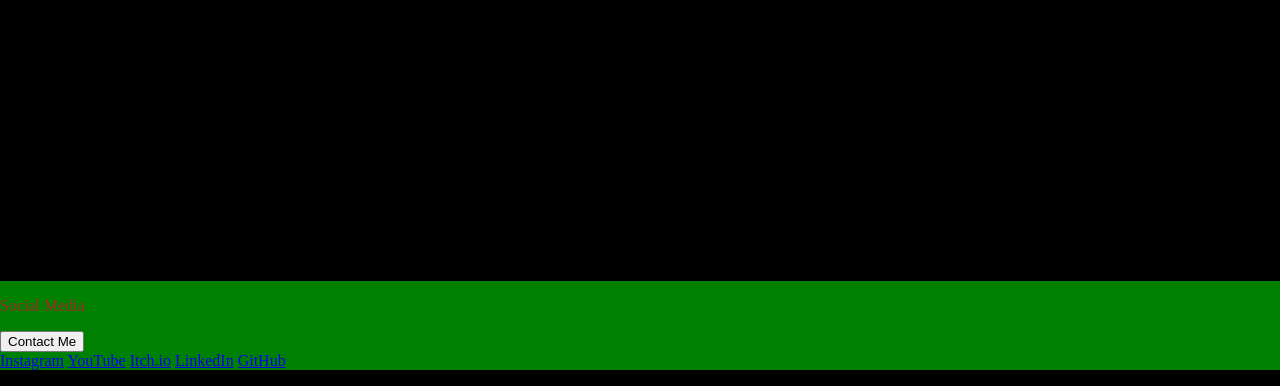
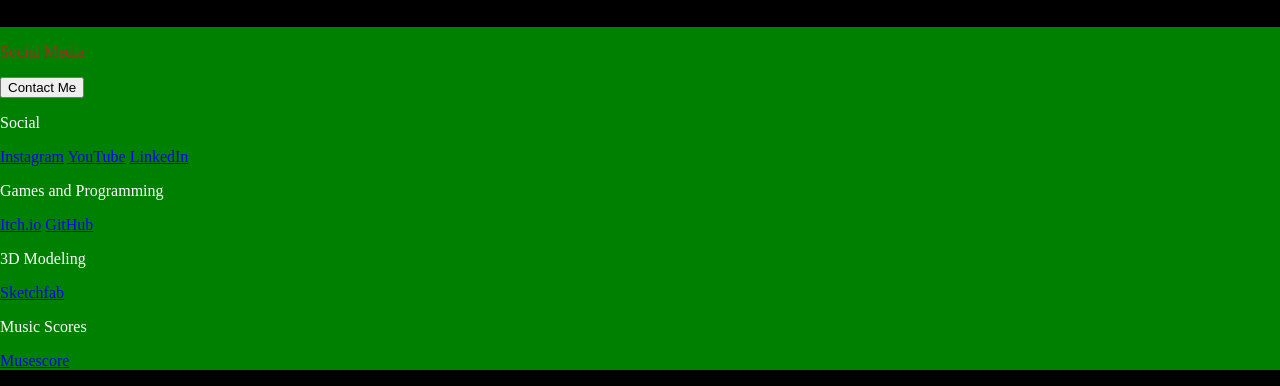
Before and after one commit to BrunoDevLogs/brunodevlogs.github.io, a plain HTML site: page html/home.html in a window 1280 px wide. Shown: the part 430-816 px from the top of the page. Drawn offline with Linux system fonts and the light colour scheme.

Commit message:
Added links to other social webpages

```diff
--- a/html/home.html
+++ b/html/home.html
@@ -101,11 +101,17 @@
   <div class="bottom">
     <p style="color: brown;">Social Media</p>
     <a href="contactme.html"><button>Contact Me</button></a><br>
+    <p>Social</p>
     <a href="https://www.instagram.com/bruno_011235/">Instagram</a>
     <a href="https://www.youtube.com/@bruno_11235">YouTube</a>
+    <a href="https://www.linkedin.com/in/bruno-morita-127877402/">LinkedIn</a>
+    <p>Games and Programming</p>
     <a href="https://brunomorita.itch.io/">Itch.io</a>
-    <a href="https://www.linkedin.com/in/bruno-morita-127877402/">LinkedIn</a>
     <a href="https://github.com/BrunoDevLogs">GitHub</a>
+    <p>3D Modeling</p>
+    <a href="https://sketchfab.com/PlayerMinus1">Sketchfab</a>
+    <p>Music Scores</p>
+    <a href="https://musescore.com/user/32469609">Musescore</a>
   </div>
 </body>
 </html>
```
